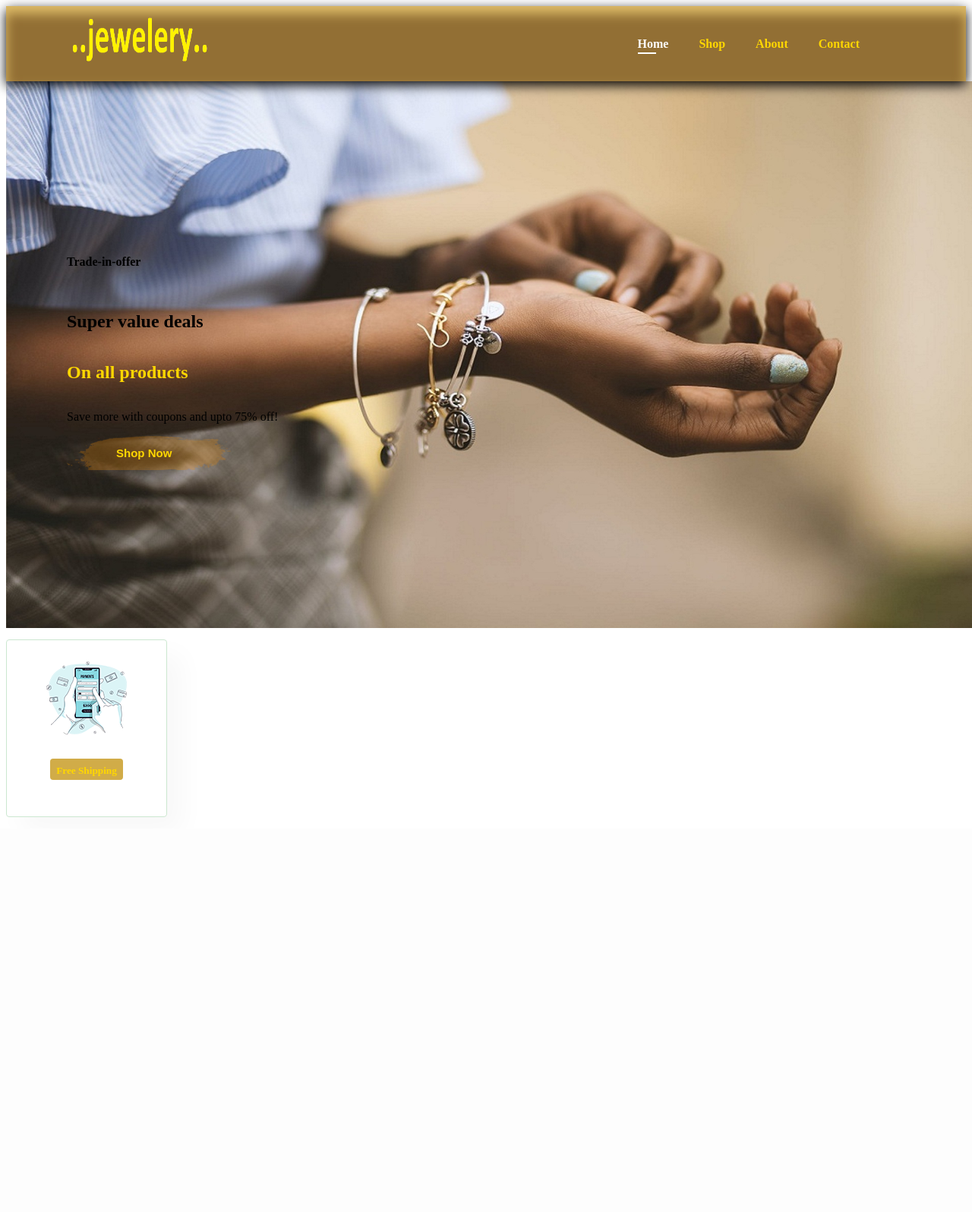
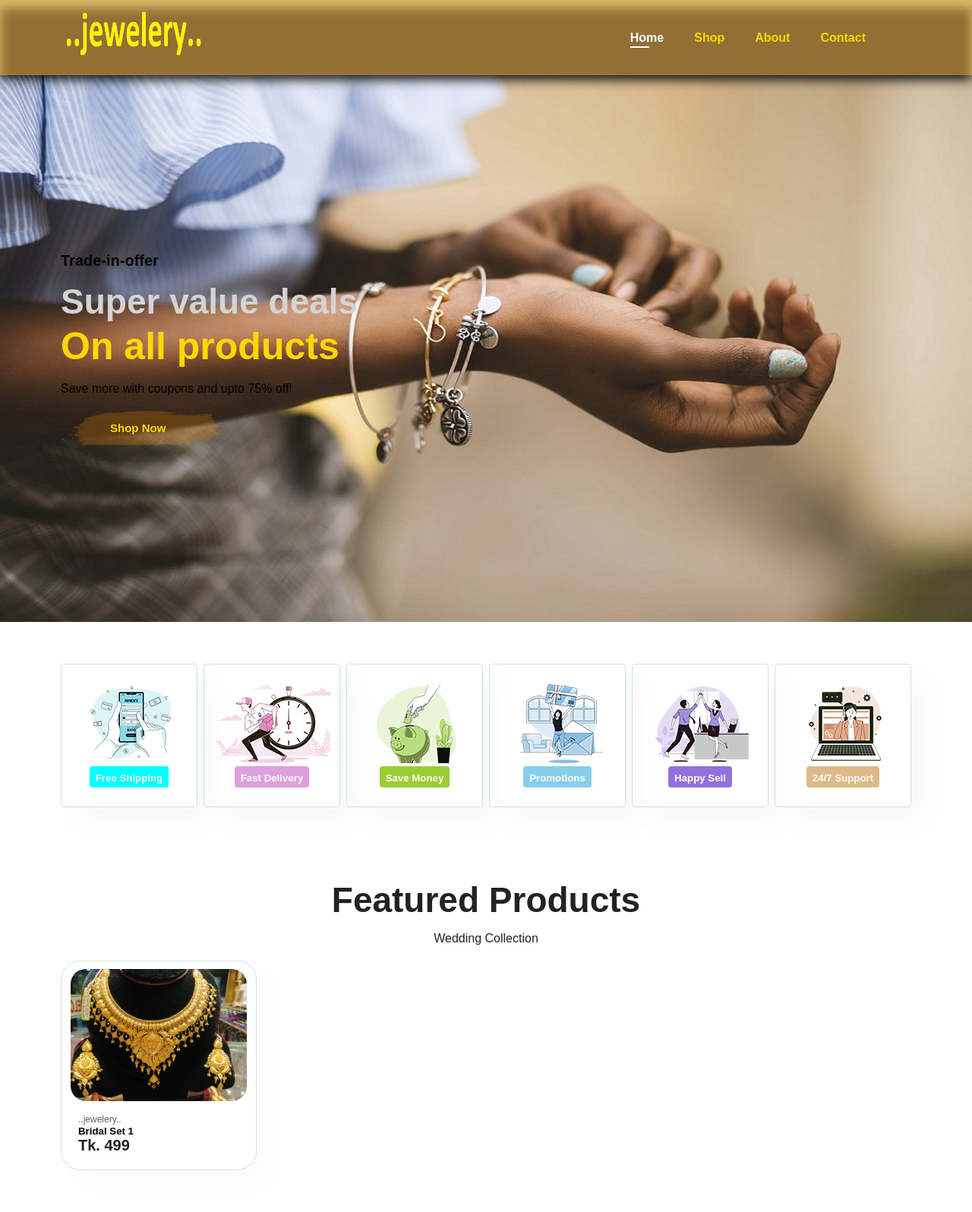
Before and after one commit to shawonsaha15/JewelryEcommerceSite, a PHP site: page / in a window 1280 px wide. Shown: the whole page at 76% size. Before the commit the page ends 1076 px from the top, so only its background shows below. Run offline with PHP 8.4, Linux system fonts and the light colour scheme.

Commit message:
Featured Product update

```diff
--- a/index.html
+++ b/index.html
@@ -2,7 +2,7 @@
 <html lang="en">
 <head>
     <meta charset="UTF-8">
-    <link href="https://fonts.googleapis.com/css2?family=Lato:ital,wght@0,100;0,300;0,400;0,700;0,900;1,100;1,300;1,400;1,700;1,900&display=swap" rel="stylesheet">
+    <link href="https://fonts.googleapis.com/css2?family=League+Spartan:wght@100;200;300;400;500;600;700;800;900&display=swap" rel="stylesheet">
     <title>Jewelry Ecommerce</title>
     <link rel="stylesheet" href="style.css">
 </head>
@@ -30,11 +30,54 @@
             <button>Shop Now</button>
         </section>
 
-        <section id="feature">
+        <section id="feature" class="section-p1">
             <div class="fe-box">
                 <img src="images/Features/f1.png">
                 <h5>Free Shipping</h5>
             </div>
+            <div class="fe-box">
+                <img src="images/Features/f2.png">
+                <h5>Fast Delivery</h5>
+            </div>
+            <div class="fe-box">
+                <img src="images/Features/f3.png">
+                <h5>Save Money</h5>
+            </div>
+            <div class="fe-box">
+                <img src="images/Features/f4.png">
+                <h5>Promotions</h5>
+            </div>
+            <div class="fe-box">
+                <img src="images/Features/f5.png">
+                <h5>Happy Sell</h5>
+            </div>
+            <div class="fe-box">
+                <img src="images/Features/f6.png">
+                <h5>24/7 Support</h5>
+            </div>
+        </section>
+
+        <section id="product1" class="section-p1">
+            <h2>Featured Products</h2>
+            <p>Wedding Collection</p>
+            <div class="pro-container">
+                <div class="pro">
+                    <img src="images/Bridal_Set/1.jpg">
+                    <div class="des">
+                        <span>..jewelery..</span>
+                        <h5>Bridal Set 1</h5>
+                        <div class="star">
+                            <i class="fas fa-star"></i>
+                            <i class="fas fa-star"></i>
+                            <i class="fas fa-star"></i>
+                            <i class="fas fa-star"></i>
+                            <i class="fas fa-star"></i>
+                        </div>
+                        <h4>Tk. 499</h4>
+                    </div>
+                    <a href="#"><i class="fal fa-shopping-cart"></i></a>
+                </div>
+            </div>
         </section>
     </body>
 </html>
--- a/style.css
+++ b/style.css
@@ -1,3 +1,46 @@
+*{
+    margin: 0;
+    padding: 0;
+    box-sizing: border-box;
+    font-family: 'Spartan', sans-serif;
+}
+
+h1{
+    font-size: 50px;
+    line-height: 64px;
+    color: #222;
+}
+
+h2{
+    font-size: 46px;
+    line-height: 54px;
+    color: #222;
+}
+
+h4{
+    font-size: 20px;
+    color: #222;
+}
+
+h6{
+    font-weight: 700;
+    font-size: 12px;
+}
+
+p{
+    font-size: 16px;
+    color: #222;
+    margin: 15px 0 20px 0;
+}
+
+.section-p1{
+    padding: 40px 80px;
+}
+
+.section-m1{
+    margin: 40px 0;
+}
+
 #body{
     width: 100%;
 }
@@ -55,7 +98,7 @@
 #hero{
     background-image: url("images/1613507835-jewelry.jpeg");
     height: 90vh;
-    width: 88%;
+    width: 100%;
     background-size: cover;
     background-position: top 25% right 0;
     padding: 0 80px;
@@ -67,10 +110,19 @@
 
 #hero h4{
     padding-bottom: 15px;
+    color: black;
+}
+
+#hero h2{
+    color: lightgray;
 }
 
 #hero h1{
     color: gold;
+}
+
+#hero p{
+    color: black;
 }
 
 #hero button{
@@ -85,6 +137,13 @@
     font-size: 15px;
 }
 
+#feature{
+    display: flex;
+    align-items: center;
+    justify-content: space-between;
+    flex-wrap: wrap;
+}
+
 #feature .fe-box{
     width: 180px;
     text-align: center;
@@ -96,7 +155,7 @@
 }
 
 #feature .fe-box:hover{
-    box-shadow: 10px 10px 54px rgba(209, 172, 72, 1);
+    box-shadow: 10px 10px 54px rgba(209, 172, 72, 0.5);
 }
 
 #feature .fe-box h5{
@@ -104,6 +163,65 @@
     padding: 9px 8px 6px 8px;
     line-height: 1;
     border-radius: 4px;
-    color: gold;
-    background-color: #d1ac48;
+    color: white;
+    background-color: cyan;
 }
+
+#feature .fe-box:nth-child(2) h5{
+    background-color: plum;
+}
+
+#feature .fe-box:nth-child(3) h5{
+    background-color: yellowgreen;
+}
+
+#feature .fe-box:nth-child(4) h5{
+    background-color: skyblue;
+}
+
+#feature .fe-box:nth-child(5) h5{
+    background-color: mediumpurple;
+}
+
+#feature .fe-box:nth-child(6) h5{
+    background-color: burlywood;
+}
+
+#product1{
+    text-align: center;
+}
+
+#product1 .pro{
+    width: 23%;
+    min-width: 250px;
+    padding: 10px 12px;
+    border: 1px solid #cce7d0;
+    border-radius: 25px;
+    cursor: pointer;
+    box-shadow: 20px 20px 30px rgba(0, 0, 0, 0.02);
+    margin: 15px 0;
+    transition: 0.2s ease;
+}
+
+#product1 .pro:hover{
+    box-shadow: 20px 20px 30px rgba(0, 0, 0, 0.06);
+}
+
+#product1 .pro img{
+    width: 100%;
+    border-radius: 20px;
+}
+
+#product1 .pro .des{
+    text-align: start;
+    padding: 10px
+}
+
+#product1 .pro .des span{
+    color: #606063;
+    font-size: 12px;
+}
+
+#product1 .pro .des h5{
+    padding-top:
+}
```
Also changed, not shown: images/Bridal_Set/1.jpg (added), images/Bridal_Set/2.png (added), images/Extra/2a_WSP_Explore_2880x3848.jpg (added), images/Ring/ring2.jpg (added), 1 other file.
